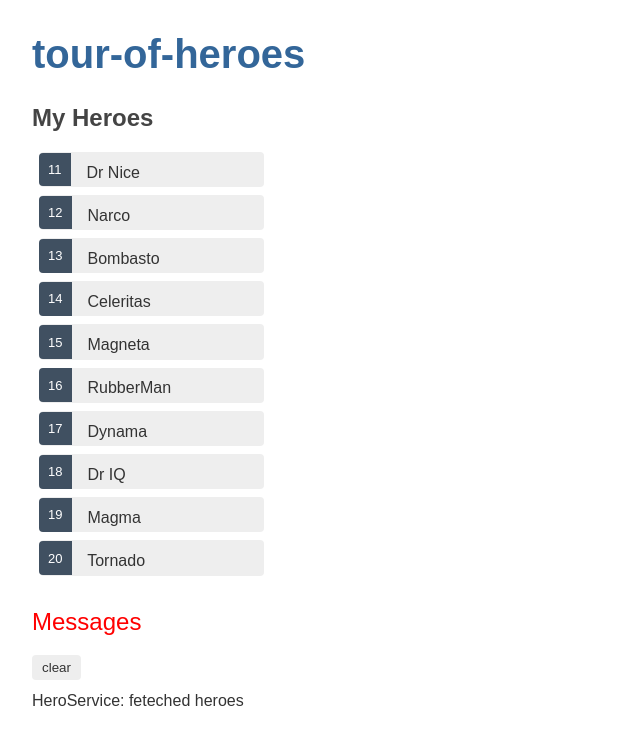
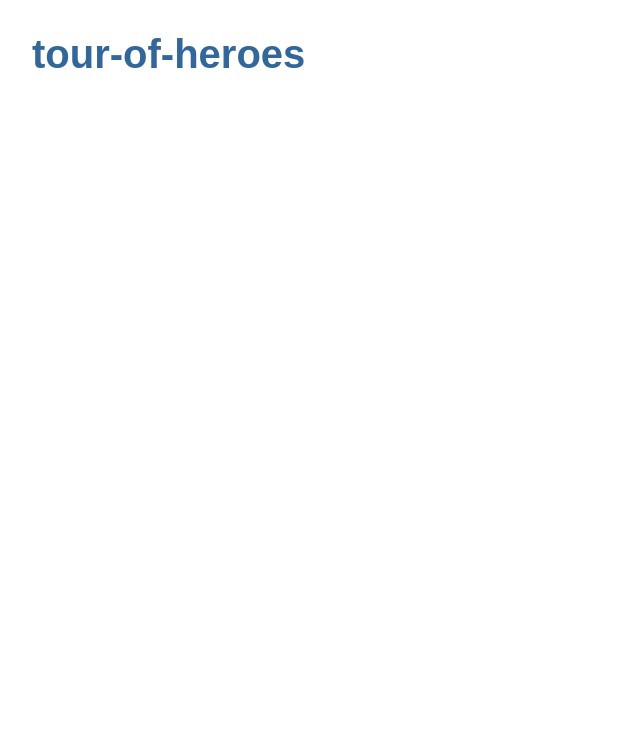
Before and after one commit to adiguno/angular_starter, an Angular app: page / in a window 1280 px wide. Shown: the top 744 px of the page, without its empty margins (0-640 px from the left). Built offline with nearby package versions, Linux system fonts and the light colour scheme.

Commit message:
added routing the heroesComponent

```diff
--- a/src/app/app.component.html
+++ b/src/app/app.component.html
@@ -1,3 +1,4 @@
 <h1>{{title}}</h1>
-<app-heroes></app-heroes>
+<!-- <app-heroes></app-heroes> -->
+<router-outlet></router-outlet>
 <app-messages></app-messages>
--- a/src/app/app.module.ts
+++ b/src/app/app.module.ts
@@ -8,6 +8,7 @@
 import { HeroesComponent } from './heroes/heroes.component';
 import { HeroDetailComponent } from './hero-detail/hero-detail.component';
 import { MessagesComponent } from './messages/messages.component';
+import { AppRoutingModule } from './app-routing.module';
 
 // annotates the top-level AppModule class
 @NgModule({
@@ -19,7 +20,8 @@
   ],
   imports: [
     BrowserModule,
-    FormsModule // import the FormsModule external module for the App
+    FormsModule,
+    AppRoutingModule // import the FormsModule external module for the App
   ],
   providers: [],
   bootstrap: [AppComponent]
```
Also changed, not shown: src/app/app-routing.module.ts (added, +19 -0 lines).
